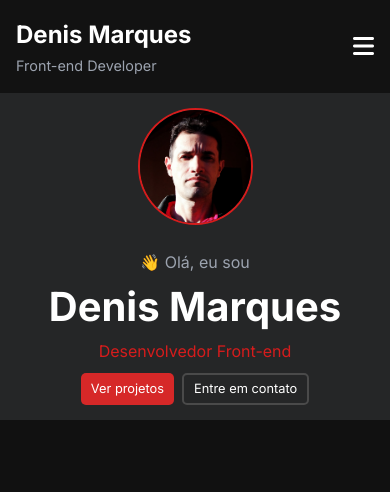
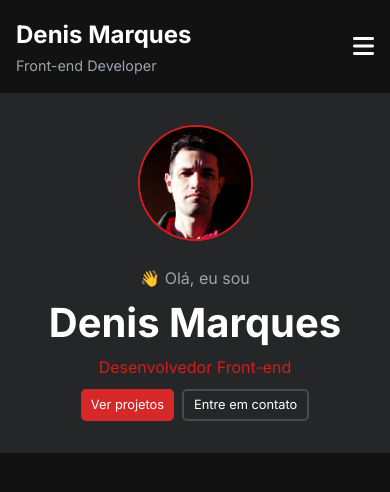
Before and after one commit to Denis78-sys/portfolio-denis, a Nuxt app: page / in a window 390 px wide. Shown: the top 492 px of the page. Built offline with nearby package versions, Linux system fonts and the light colour scheme.

Commit message:
Ajuste na imagem

```diff
--- a/components/organisms/Layout.vue
+++ b/components/organisms/Layout.vue
@@ -64,7 +64,7 @@ main {
   gap: 20px;
   background-color: #252627;
   height: 100%;
-  padding: 20px;
+  padding: 8%;
 }
 
 .main-apresentacao {
@@ -101,7 +101,7 @@ p {
   main {
     grid-template-columns: 1fr;
     text-align: center;
-    padding: 15px; /* Reduzido ainda mais o espaçamento interno */
+    /* padding: 8%; */ /* Reduzido ainda mais o espaçamento interno */
     gap: 20px; /* Reduzido o espaço entre os elementos */
   }
 
@@ -132,7 +132,7 @@ p {
   main {
     grid-template-columns: 1fr;
     text-align: center;
-    padding: 15px; /* Reduzido ainda mais o espaçamento interno */
+   /*  padding: 15px; */ /* Reduzido ainda mais o espaçamento interno */
     gap: 20px; /* Reduzido o espaço entre os elementos */
   }
 
```
